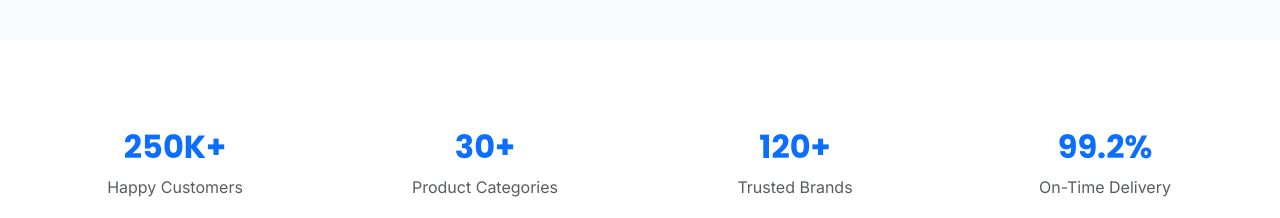
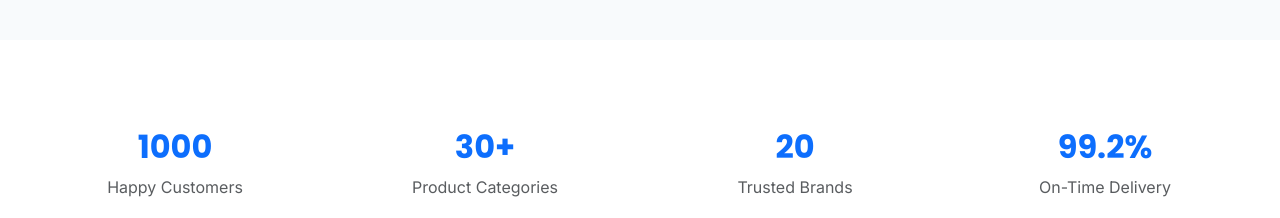
Before and after one commit to kishangautam369/SHINEGLOBE, a website: page pages/about.html in a window 1280 px wide. Shown: the part 1000-1218 px from the top of the page. Drawn offline with nearby package versions, Linux system fonts and the light colour scheme; no server answers.

Commit message:
about updated

```diff
--- a/pages/about.html
+++ b/pages/about.html
@@ -36,9 +36,9 @@
 
 <section class="section-pad bg-surface">
   <div class="container-xl row g-4 text-center">
-    <div class="col-6 col-md-3" data-aos="fade-up"><h2 class="fw-bold text-primary">250K+</h2><p class="text-muted">Happy Customers</p></div>
+    <div class="col-6 col-md-3" data-aos="fade-up"><h2 class="fw-bold text-primary">1000</h2><p class="text-muted">Happy Customers</p></div>
     <div class="col-6 col-md-3" data-aos="fade-up" data-aos-delay="100"><h2 class="fw-bold text-primary">30+</h2><p class="text-muted">Product Categories</p></div>
-    <div class="col-6 col-md-3" data-aos="fade-up" data-aos-delay="200"><h2 class="fw-bold text-primary">120+</h2><p class="text-muted">Trusted Brands</p></div>
+    <div class="col-6 col-md-3" data-aos="fade-up" data-aos-delay="200"><h2 class="fw-bold text-primary">20</h2><p class="text-muted">Trusted Brands</p></div>
     <div class="col-6 col-md-3" data-aos="fade-up" data-aos-delay="300"><h2 class="fw-bold text-primary">99.2%</h2><p class="text-muted">On-Time Delivery</p></div>
   </div>
 </section>
```
